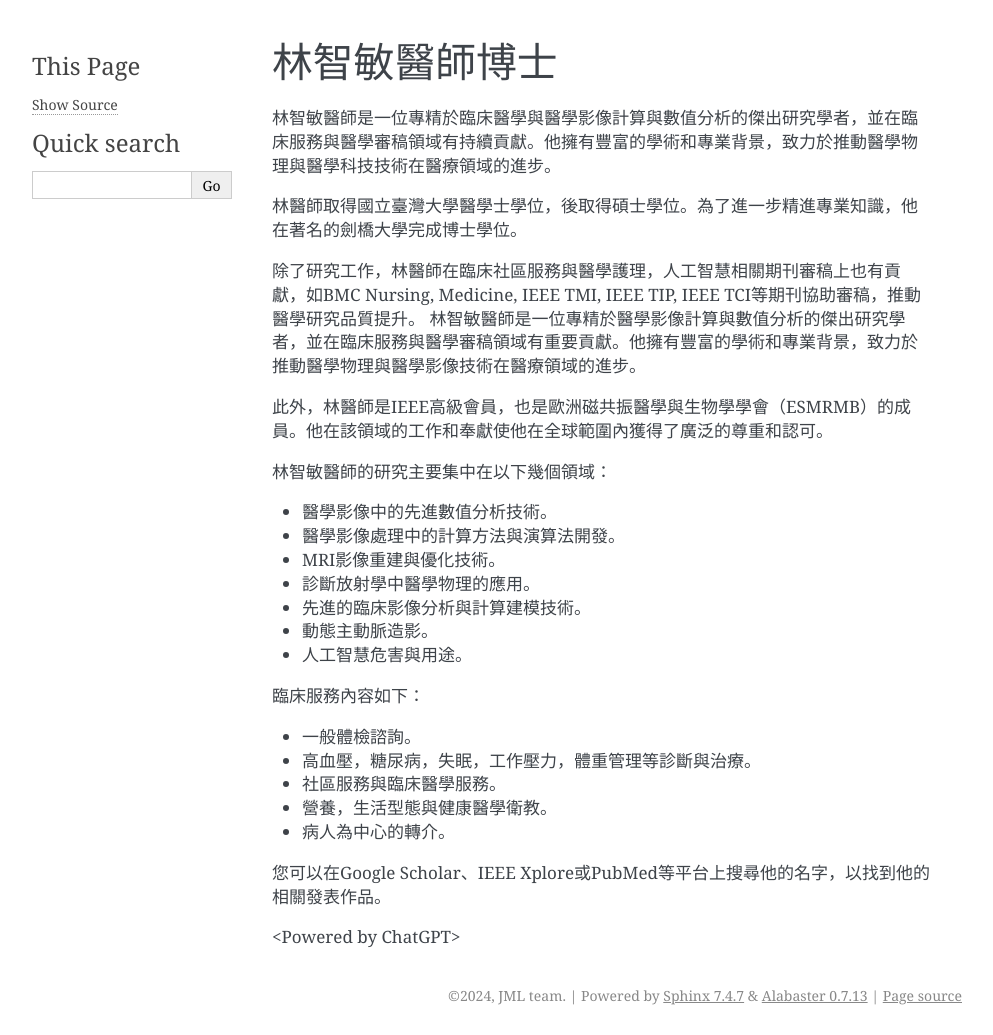
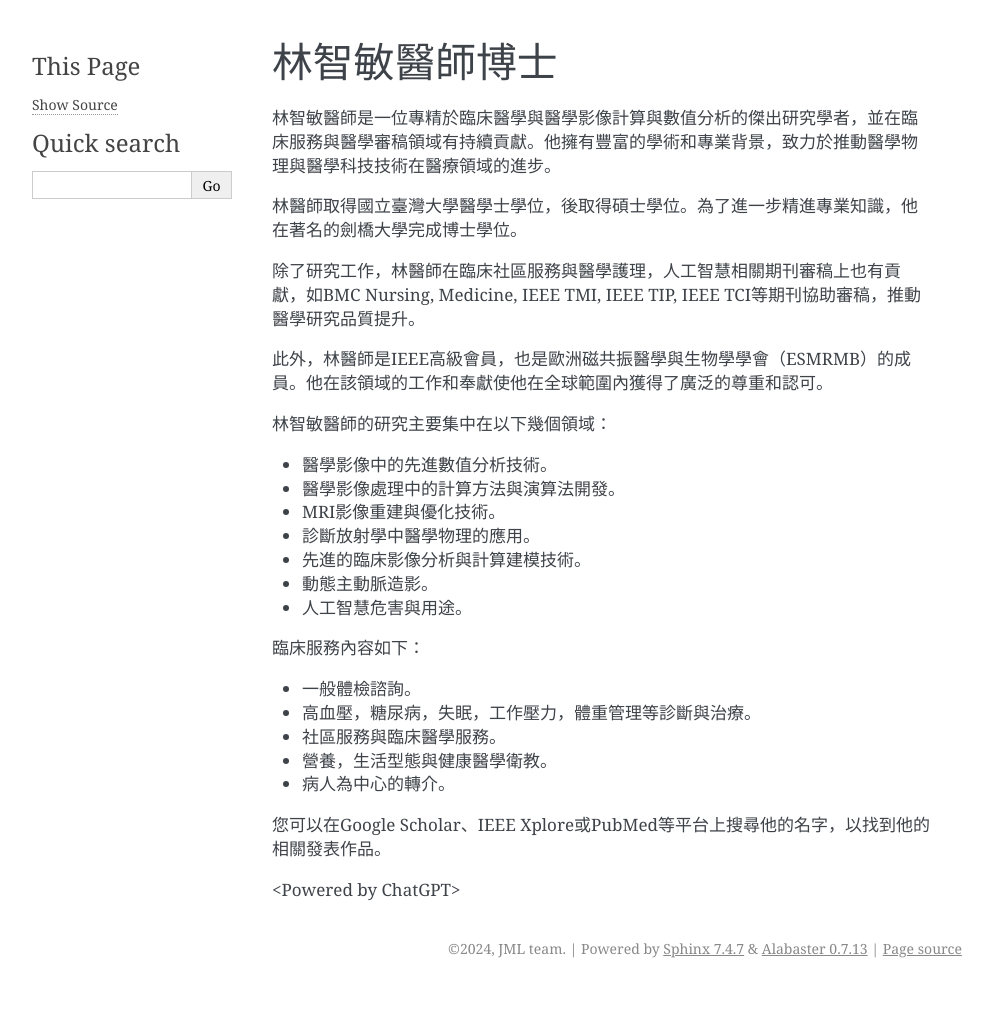
Before and after one commit to jyhmiinlin/jyhmiinlin.github.io, a Sphinx documentation site: the page built from docs/biography.rst, in a window 1280 px wide. Shown: the whole page, without its empty margins (148-1141 px from the left). Built offline with Sphinx 7.4.7, drawn with Linux system fonts in a browser that asks for light colours; after the commit the page ends 988 px from its top, so only the background shows below that.

Commit message:
Update biography.rst

```diff
--- a/docs/biography.rst
+++ b/docs/biography.rst
@@ -9,7 +9,7 @@
 林醫師取得國立臺灣大學醫學士學位，後取得碩士學位。為了進一步精進專業知識，他在著名的劍橋大學完成博士學位。
 
 除了研究工作，林醫師在臨床社區服務與醫學護理，人工智慧相關期刊審稿上也有貢獻，如BMC Nursing, Medicine, IEEE TMI, IEEE TIP, IEEE TCI等期刊協助審稿，推動醫學研究品質提升。
-林智敏醫師是一位專精於醫學影像計算與數值分析的傑出研究學者，並在臨床服務與醫學審稿領域有重要貢獻。他擁有豐富的學術和專業背景，致力於推動醫學物理與醫學影像技術在醫療領域的進步。
+
 
 此外，林醫師是IEEE高級會員，也是歐洲磁共振醫學與生物學學會（ESMRMB）的成員。他在該領域的工作和奉獻使他在全球範圍內獲得了廣泛的尊重和認可。
 
```
